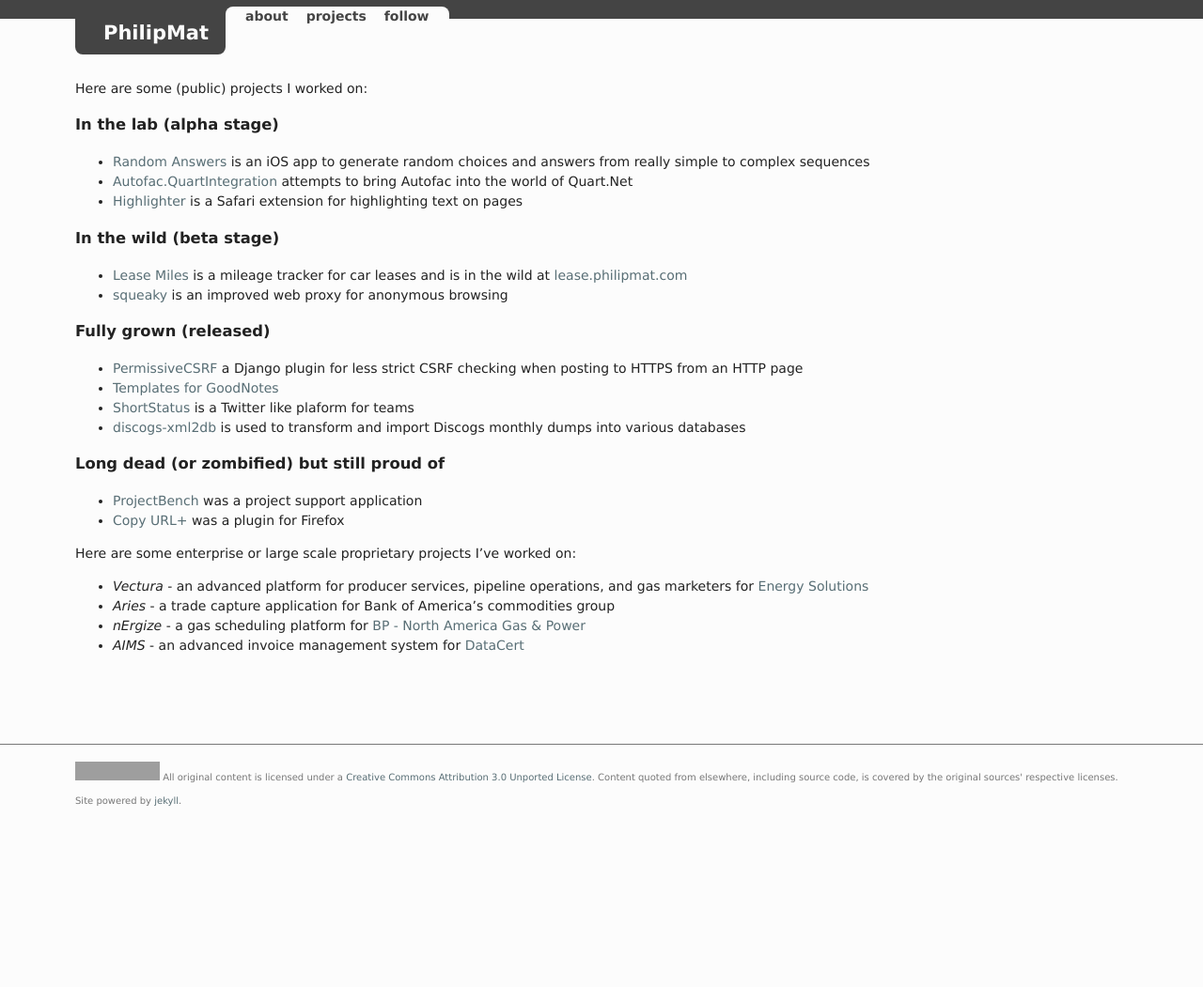
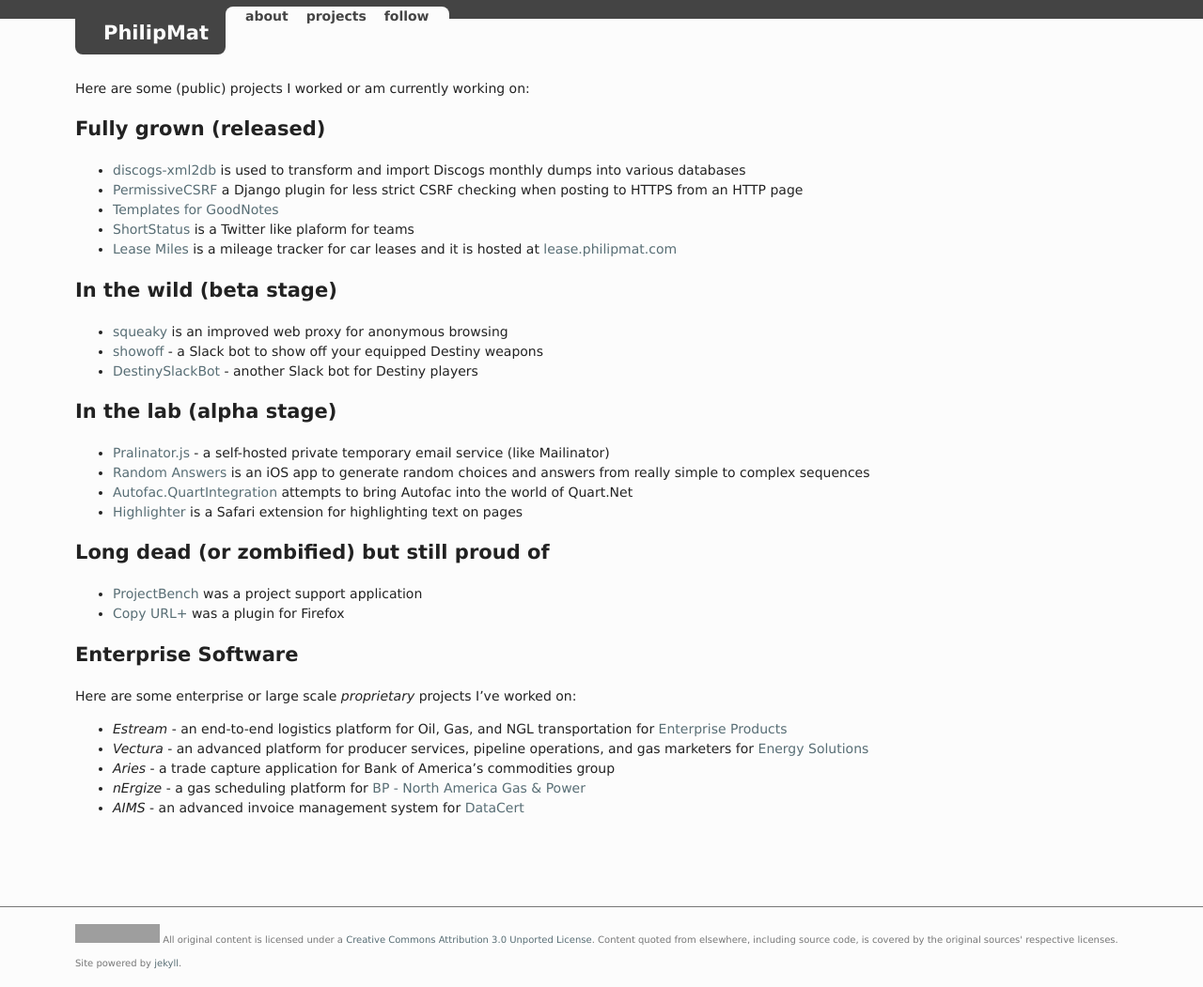
Before and after one commit to philipmat/philipmat.github.io, a Jekyll site: the page built from projects/index.markdown, in a window 1280 px wide. Shown: the whole page at 94% size. Built offline with Jekyll 4.4.1, drawn with Linux system fonts in a browser that asks for light colours; before the commit the page ends 900 px from its top, so only the background shows below that; grey boxes are pictures that could not be loaded.

Commit message:
update project list

```diff
--- a/projects/index.markdown
+++ b/projects/index.markdown
@@ -3,36 +3,51 @@
 layout: page
 ---
 
-Here are some (public) projects I worked on:
+Here are some (public) projects I worked or am currently working on:
 
-### In the lab (alpha stage)
+## Fully grown (released)
 
-* [Random Answers](https://github.com/philipmat/RandomAnswers) is an iOS app to generate random choices and answers from really simple to complex sequences
-* [Autofac.QuartIntegration](https://github.com/philipmat/Autofac.QuartzIntegration) attempts to bring Autofac into the world of Quart.Net
+* [discogs-xml2db](http://github.com/philipmat/discogs-xml2db) is used to transform
+  and import Discogs monthly dumps into various databases
+* [PermissiveCSRF](https://github.com/philipmat/django-permissivecsrf) a Django plugin
+  for less strict CSRF checking when posting to HTTPS from an HTTP page
+* [Templates for GoodNotes](https://github.com/philipmat/TemplatesForGoodNotes)
+* [ShortStatus](https://github.com/philipmat/ShortStatus) is a Twitter like plaform for teams
+* [Lease Miles](https://github.com/philipmat/LeaseMilesTracker) is a mileage tracker for car leases
+  and it is hosted at [lease.philipmat.com](http://lease.philipmat.com)
+
+## In the wild (beta stage)
+
+* [squeaky](squeaky.html) is an improved web proxy for anonymous browsing
+* [showoff](https://github.com/philipmat/showoff) - a Slack bot
+  to show off your equipped Destiny weapons
+* [DestinySlackBot](https://github.com/philipmat/DestinySlackBot) - another Slack bot
+  for Destiny players
+
+## In the lab (alpha stage)
+
+* [Pralinator.js](https://github.com/philipmat/pralinator.js) - a self-hosted
+  private temporary email service (like Mailinator)
+* [Random Answers](https://github.com/philipmat/RandomAnswers)
+  is an iOS app to generate random choices and answers from really simple to complex sequences
+* [Autofac.QuartIntegration](https://github.com/philipmat/Autofac.QuartzIntegration)
+  attempts to bring Autofac into the world of Quart.Net
 * [Highlighter](highlighter.html) is a Safari extension for highlighting text on pages
 
-### In the wild (beta stage)
-
-* [Lease Miles](https://github.com/philipmat/LeaseMilesTracker) is a mileage tracker for car leases and is in the wild at [lease.philipmat.com](http://lease.philipmat.com)
-* [squeaky](squeaky.html) is an improved web proxy for anonymous browsing
-
-### Fully grown (released)
-
-* [PermissiveCSRF](https://github.com/philipmat/django-permissivecsrf) a Django plugin for less strict CSRF checking when posting to HTTPS from an HTTP page
-* [Templates for GoodNotes](https://github.com/philipmat/TemplatesForGoodNotes)
-* [ShortStatus](https://github.com/philipmat/ShortStatus) is a Twitter like plaform for teams
-* [discogs-xml2db](http://github.com/philipmat/discogs-xml2db) is used to transform and import Discogs monthly dumps into various databases
-
-### Long dead (or zombified) but still proud of
+## Long dead (or zombified) but still proud of
 
 * [ProjectBench](http://projectbench.sourceforge.net) was a project support application
 * [Copy URL+](http://copyurlplus.mozdev.org/) was a plugin for Firefox
 
 
+## Enterprise Software
 
-Here are some enterprise or large scale proprietary projects I've worked on:
+Here are some enterprise or large scale *proprietary* projects I've worked on:
 
-* *Vectura* - an advanced platform for producer services, pipeline operations, and gas marketers for [Energy Solutions](http://energy-solutions.com)
+* *Estream* - an end-to-end logistics platform for Oil, Gas, and NGL transportation
+  for [Enterprise Products](https://www.enterpriseproducts.com/home)
+* *Vectura* - an advanced platform for producer services, pipeline operations, and gas marketers
+  for [Energy Solutions](http://energy-solutions.com)
 * *Aries* - a trade capture application for Bank of America's commodities group
 * *nErgize* - a gas scheduling platform for [BP - North America Gas & Power](http://www.bp.com)
 * *AIMS* - an advanced invoice management system for [DataCert](http://www.datacert.com/Products/AIMS.asp)
```
Also changed, not shown: projects/squeaky.markdown (+8 -4 lines).
